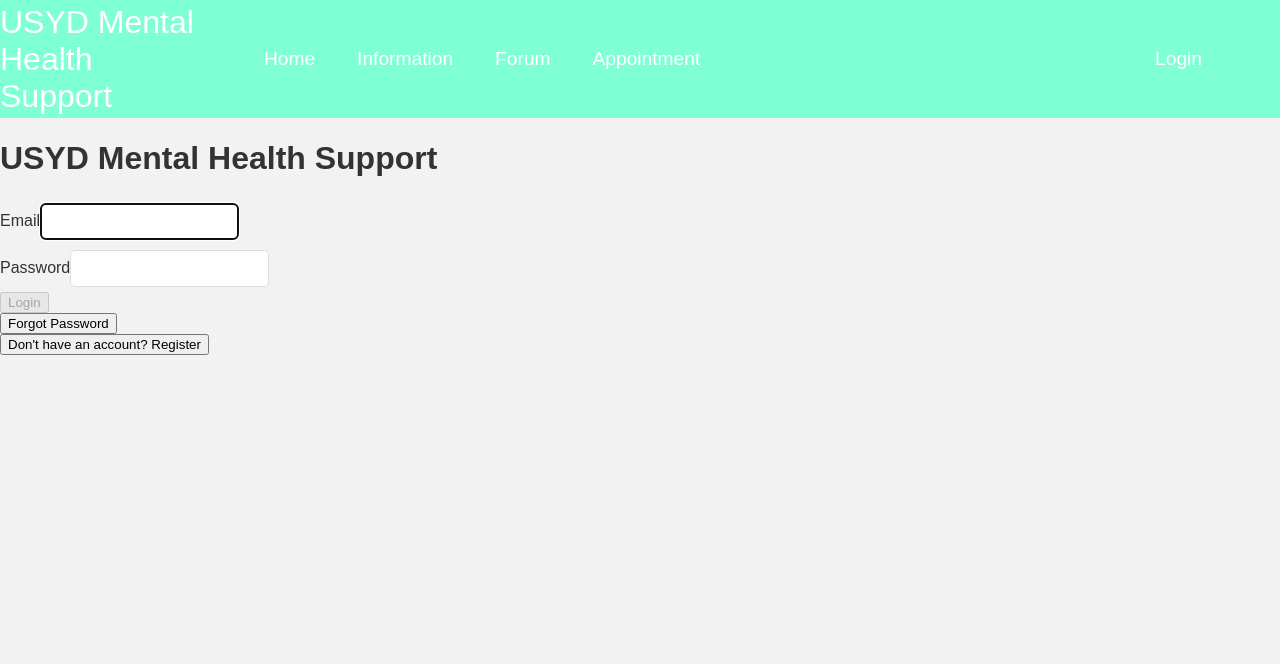
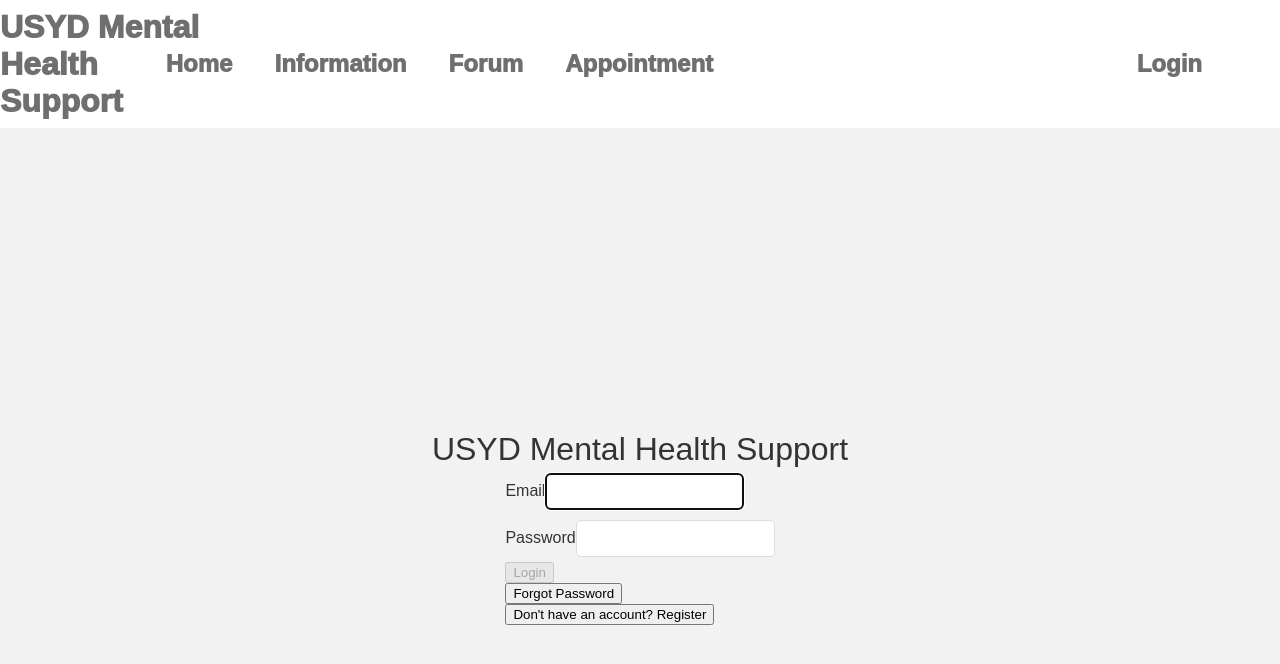
Before and after one commit to BrianXu0623/Mental-Health-Website, a React (Create React App) app in the folder frontend/mental_health_website/: page /login in a window 1280 px wide. Shown: the top 664 px of the page. Built offline with nearby package versions, Linux system fonts and the light colour scheme.

Commit message:
navbar update
changed navbar style

```diff
--- /dev/null
+++ b/frontend/mental_health_website/src/pages/Login.css
@@ -0,0 +1,17 @@
+.loginPage{
+    display: flex;
+    flex-direction: column;
+    justify-content: center;
+    align-items: stretch;
+    position: inherit;
+    height: 100vh;
+}
+
+    .loginPageTitle{
+        font-size: 2rem;
+        text-align: center;
+    }
+
+    .loginForm{
+        align-self: center;
+    }
--- a/frontend/mental_health_website/src/pages/Login.js
+++ b/frontend/mental_health_website/src/pages/Login.js
@@ -2,6 +2,8 @@ import React, { useState } from "react";
 import Form from "react-bootstrap/Form";
 import Button from "react-bootstrap/Button";
 import { Link } from "react-router-dom";
+import "./Login.css";
+
 export default function Login() {
 
   const [email, setEmail] = useState("");
@@ -17,8 +19,9 @@ export default function Login() {
     console.log(email);
   };
   return (
-      <> <h1 className="pageTitle">USYD Mental Health Support</h1>
-    <div className="Login">
+    <div className='loginPage'>
+      <div className="loginPageTitle">USYD Mental Health Support</div>
+      <div className="loginForm">
         <Form onSubmit={handleSubmit}>
           <Form.Group size="lg" controlId="email">
             <Form.Label>Email</Form.Label>
@@ -51,6 +54,6 @@ export default function Login() {
           </ButtonLink>
         </div>
       </div>
-        </>
+    </div>
   );
 }
--- a/frontend/mental_health_website/src/pages/Navbar.css
+++ b/frontend/mental_health_website/src/pages/Navbar.css
@@ -1,9 +1,9 @@
 .nav {
-    background-color: aquamarine;
+    background-color: white;
     display: flex;
     justify-content: center;
     align-items: center;
-    font-size: 1.2rem;
+    font-size: 1.5rem;
     position: sticky;
   }
 
@@ -14,10 +14,12 @@
   }
 
   .website-title {
-    color: #fff;
+    color: rgb(111, 111, 111);
     justify-self: start;
     cursor: pointer;
     text-decoration: none;
+    font-family:sans-serif;
+    font-weight: 1000;
     font-size: 2rem;
     display: flex;
     align-items: left;
@@ -39,16 +41,18 @@
   }
 
   .nav-links {
-    color: #fff;
+    color: rgb(111, 111, 111);
     display: flex;
     align-items: center;
+    font-family:sans-serif;
+    font-weight: 1000;
     text-decoration: none;
     padding: 0.5rem 1rem;
     height: 100%;
   }
 
   .nav-links:hover {
-    border-bottom: 4px solid #fff;
+    border-bottom: 4px solid darkgray;
     transition: all 0.2s ease-out;
   }
 
```
Lines whose indentation alone changed are shown as unchanged.
